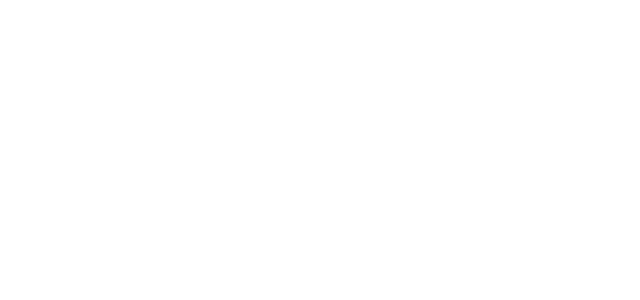
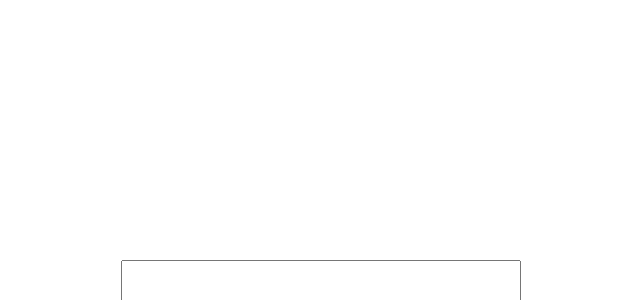
Before and after one commit to hanamDeveloper/playground_react, a React (Create React App) app: page /search in a window 1280 px wide. Before the commit this address had no page. Shown: the part 116-416 px from the top of the page, without its empty margins (319-959 px from the left). Built offline with nearby package versions, Linux system fonts and the light colour scheme.

Commit message:
Add Search Components

```diff
--- a/package.json
+++ b/package.json
@@ -9,6 +9,7 @@
     "react": "^17.0.2",
     "react-dom": "^17.0.2",
     "react-scripts": "4.0.3",
+    "styled-components": "^5.3.3",
     "web-vitals": "^1.1.2"
   },
   "scripts": {
--- a/src/App.js
+++ b/src/App.js
@@ -1,14 +1,16 @@
-import { Route, Routes, Redirect } from "react-router-dom";
+import { Route, Routes } from "react-router-dom";
 import "./App.css";
 import Home from "./pages/Home";
 import PInfiniteScroll from "./pages/PInfiniteScroll";
+import PSearch from "./pages/PSearch";
 
 function App() {
   return (
     <div className="container">
       <Routes>
+        <Route exact path="/" element={<Home />} />
         <Route exact path="/infiniteScroll" element={<PInfiniteScroll />} />
-        <Route exact path="/" element={<Home />} />
+        <Route exact path="/search" element={<PSearch />} />
       </Routes>
     </div>
   );
--- /dev/null
+++ b/src/components/Search.js
@@ -0,0 +1,57 @@
+import React, { useState } from "react";
+import styled from "styled-components";
+
+const Container = styled.div`
+width: 25rem;
+  ul {
+    margin: 0;
+    padding: 0;
+    list-style: none;
+  }
+
+  li {
+    padding: 1rem 2rem;
+    border: 1px solid black;
+  }
+`;
+
+const StyleInput = styled.input`
+  width: 100%;
+  height: 3rem;
+  padding: 0;
+  margin: 0;
+  position: relative;
+  box-sizing: border-box;
+`;
+
+const DataLists = styled.div`
+  ${({ visiable }) => {
+      return {
+          display: visiable === false && "none"
+      }
+  }}
+  width: 100%;
+  height: 17rem;
+  overflow-y: scroll;
+  position: "absolute";
+  top: 0;
+`;
+
+const Search = ({ datas, input, onChange }) => {
+    const [ visiable, setVisiable ] = useState(false);
+
+  return (
+    <Container>
+      <StyleInput onClick={() => setVisiable(!visiable)} value={input} onChange={onChange} />
+      <DataLists visiable={visiable}>
+        <ul>
+          {datas.map((data, index) => (
+            <li key={`${data}_${index}`}>{data}</li>
+          ))}
+        </ul>
+      </DataLists>
+    </Container>
+  );
+};
+
+export default Search;
--- /dev/null
+++ b/src/json/SearchDatas.json
@@ -0,0 +1,3 @@
+[
+    "서치테스트", "mockData", "anything", "테스트데이타", "아무거나 넣어보자구","서치테스트", "mockData", "anything", "테스트데이타", "아무거나 넣어보자구"
+]
--- a/src/pages/Home.js
+++ b/src/pages/Home.js
@@ -14,6 +14,7 @@
       >
         <Link to="/">홈</Link>
         <Link to="infiniteScroll">무한 스크롤</Link>
+        <Link to="search">Search</Link>
       </div>
     </div>
   );
--- /dev/null
+++ b/src/pages/PSearch.js
@@ -0,0 +1,22 @@
+import React, { useState } from 'react'
+import Search from '../components/Search';
+
+const PSearch = () => {
+    const initialDatas = require("../json/SearchDatas.json");
+    const [ input, setInput ] = useState('');
+    const [ datas, setDatas ] = useState(initialDatas);
+
+    const onChange = (e) => {
+        const searchWords = (datas, inputWord) => {
+            return datas.filter((word) => !word.search(inputWord));
+        };
+        setInput(e.target.value);
+        setDatas(searchWords(initialDatas, e.target.value))
+    }
+
+    return (
+        <Search datas={datas} input={input} onChange={onChange}/>
+    )
+}
+
+export default PSearch
```
Also changed, not shown: 2 other files (tests, documents, lock files or other folders).
